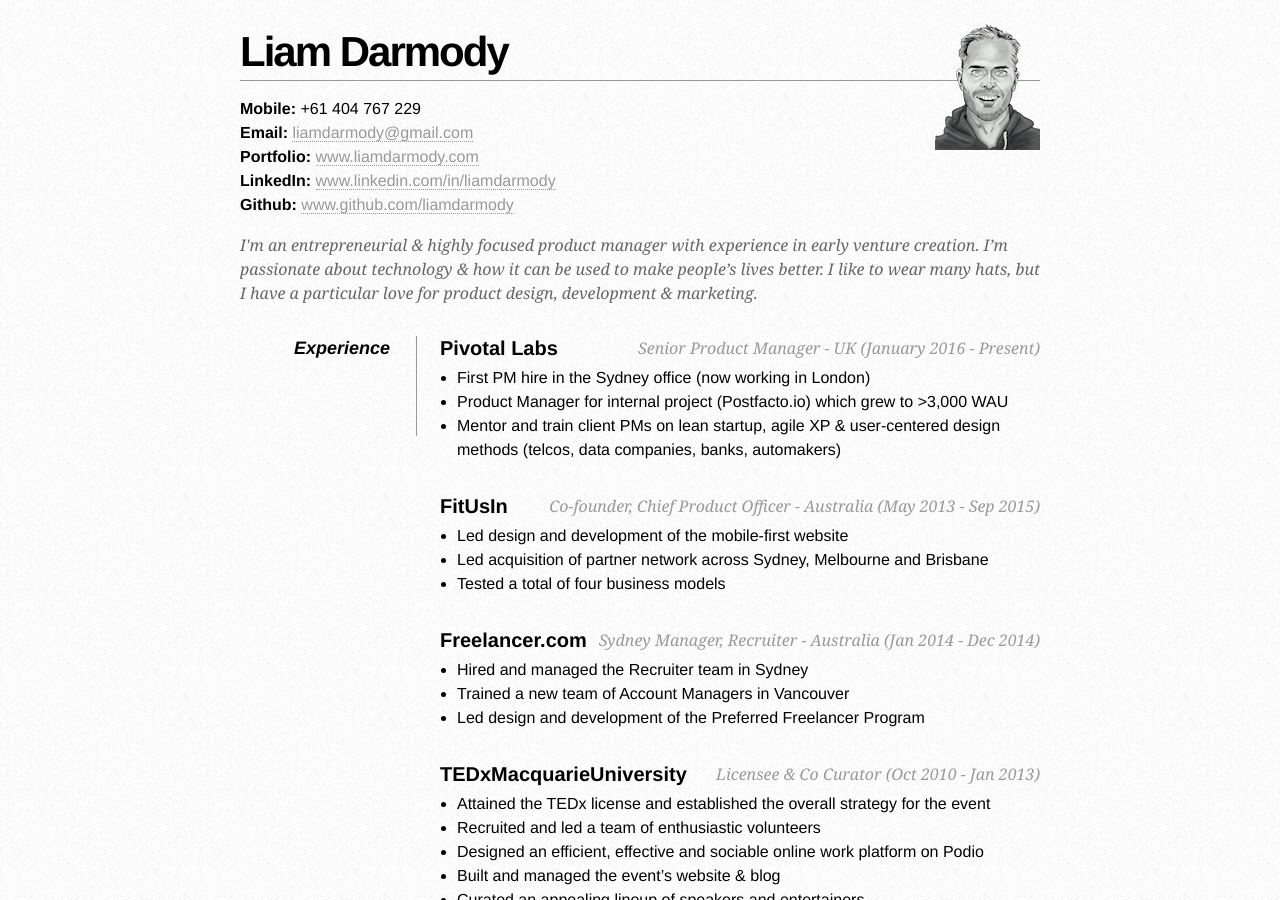
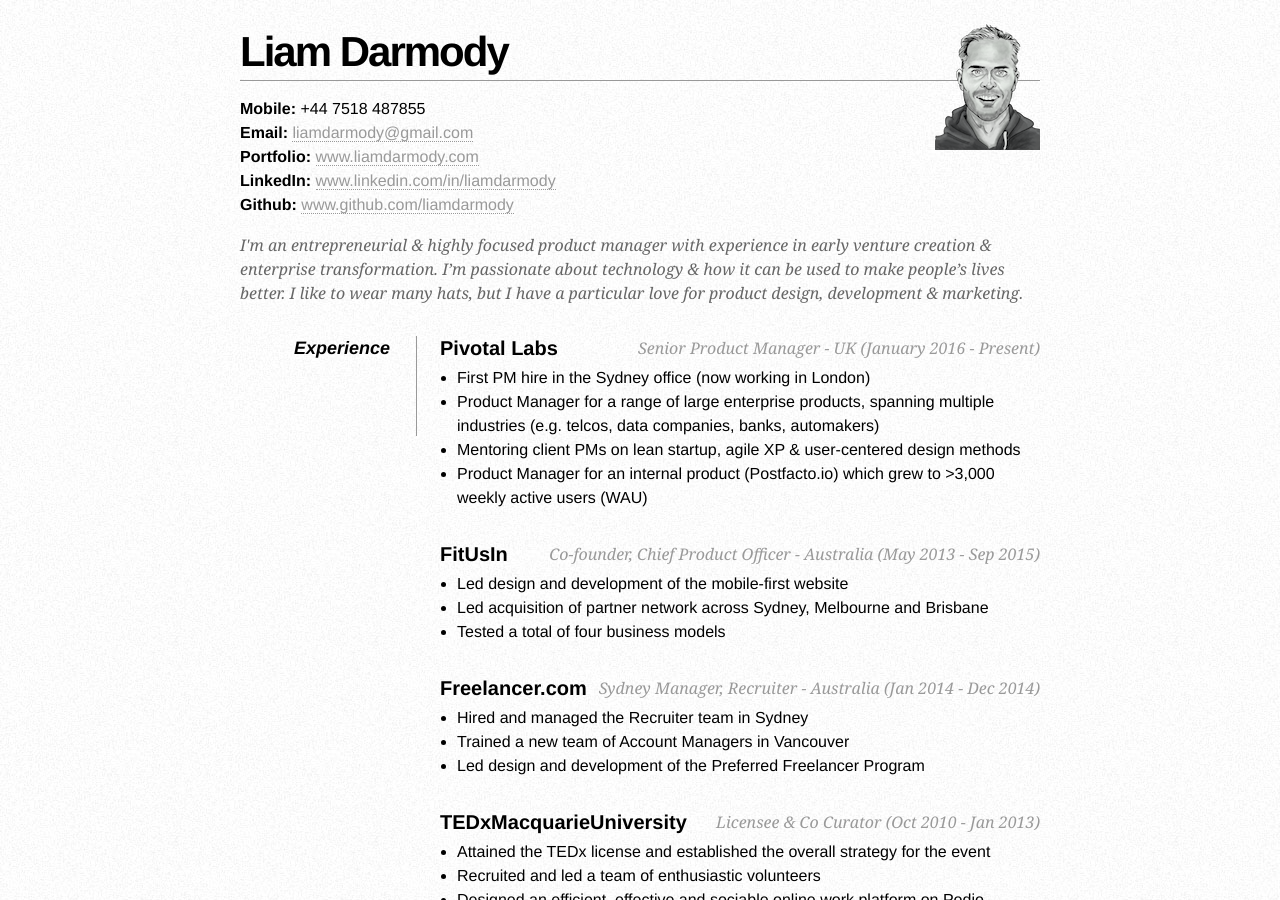
Before and after one commit to liamdarmody/liamdarmody.github.io, a Jekyll site: the page built from resume.html, in a window 1280 px wide and 900 px high. Built offline with Jekyll 4.4.1, drawn with Linux system fonts in a browser that asks for light colours; Markdown is read by kramdown in place of the engine named in the settings.

Commit message:
Update experience section in resume

```diff
--- a/resume.html
+++ b/resume.html
@@ -15,7 +15,7 @@
     <h1 class="fn">Liam Darmody</h1>
 
     <p>
-      <strong>Mobile:</strong> <span class="tel">+61 404 767 229</span><br />
+      <strong>Mobile:</strong> <span class="tel">+44 7518 487855</span><br />
       <strong>Email:</strong> <a class="email" href="mailto:liamdarmody@gmail.com">liamdarmody@gmail.com</a><br />
       <strong>Portfolio:</strong> <a href="http://www.liamdarmody.com" target="_blank">www.liamdarmody.com</a><br />
       <strong>LinkedIn:</strong> <a href="https://www.linkedin.com/in/liamdarmody" target="_blank">www.linkedin.com/in/liamdarmody</a><br />
@@ -26,7 +26,7 @@
 
   <div id="objective">
     <p>
-      I'm an entrepreneurial &amp; highly focused product manager with experience in early venture creation.
+      I'm an entrepreneurial &amp; highly focused product manager with experience in early venture creation &amp; enterprise transformation.
 
       I’m passionate about technology &amp; how it can be used to make people’s lives better.
 
@@ -44,8 +44,9 @@
       <h2>Pivotal Labs <span>Senior Product Manager - UK (January 2016 - Present)</span></h2>
       <ul>
         <li>First PM hire in the Sydney office (now working in London)</li>
-        <li>Product Manager for internal project (Postfacto.io) which grew to >3,000 WAU</li>
-        <li>Mentor and train client PMs on lean startup, agile XP &amp; user-centered design methods (telcos, data companies, banks, automakers)</li>
+        <li>Product Manager for a range of large enterprise products, spanning multiple industries (e.g. telcos, data companies, banks, automakers)</li>
+        <li>Mentoring client PMs on lean startup, agile XP &amp; user-centered design methods</li>
+        <li>Product Manager for an internal product (Postfacto.io) which grew to >3,000 weekly active users (WAU)</li>
       </ul>
 
       <h2>FitUsIn <span>Co-founder, Chief Product Officer - Australia (May 2013 - Sep 2015)</span></h2>
```
